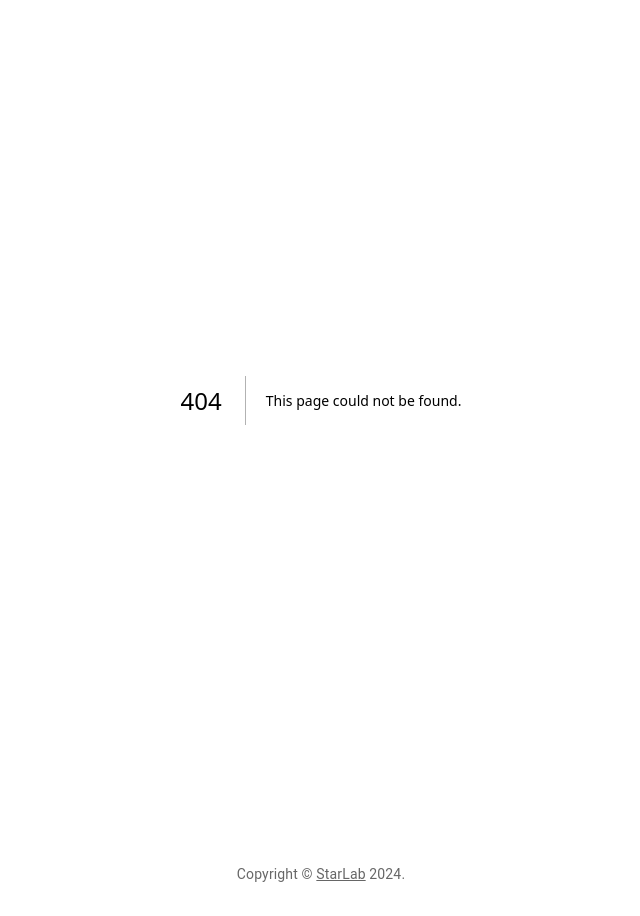
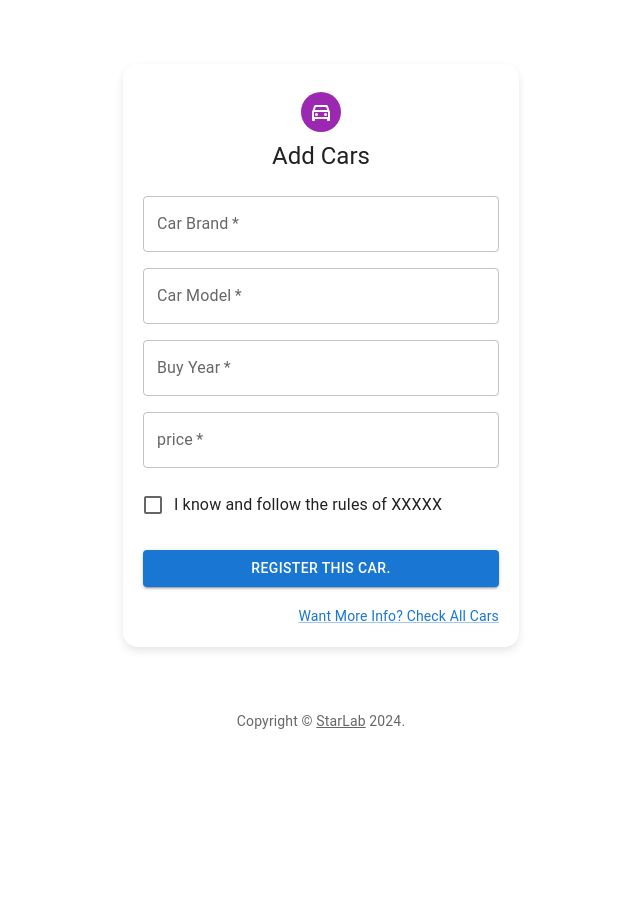
Before and after one commit to CnStarLab/CarRentalSys, a Next.js app in the folder src/frontend/: page /car in a window 1280 px wide. Before the commit this address had no page. Shown: the whole page, without its empty margins (319-959 px from the left). After the commit the page ends 800 px from the top, so only its background shows below. Built offline with nearby package versions, Linux system fonts and the light colour scheme.

Commit message:
[Frontend/update] Implement  page

```diff
--- /dev/null
+++ b/src/frontend/app/car/page.tsx
@@ -0,0 +1,159 @@
+'use client'
+import * as React from 'react';
+import Avatar from '@mui/material/Avatar';
+import Button from '@mui/material/Button';
+import TextField from '@mui/material/TextField';
+import FormControlLabel from '@mui/material/FormControlLabel';
+import Checkbox from '@mui/material/Checkbox';
+import Link from '@mui/material/Link';
+import Grid from '@mui/material/Grid';
+import Box from '@mui/material/Box';
+import DirectionsCarFilledOutlinedIcon from '@mui/icons-material/DirectionsCarFilledOutlined';
+import Typography from '@mui/material/Typography';
+import Container from '@mui/material/Container';
+import CssBaseline from '@mui/material/CssBaseline';
+import Modal from '../login/alert';
+
+export default function AddCars() {
+    const [modalMessage, setModalMessage] = React.useState('');
+    const [isModalOpen, setIsModalOpen] = React.useState(false);
+
+    const handleSubmit = async (event) => {
+      event.preventDefault();
+      const data = new FormData(event.currentTarget);
+
+      // formData 2 json
+      const formData = {
+        brand: data.get('brand'),
+        model: data.get('model'),
+        year: parseInt(data.get('year'), 10),
+        price: parseFloat(data.get('price')),
+        available: false,
+      };
+
+      try {
+        const response = await fetch('http://localhost:8080/api/v1/cars/addCar', {
+          method: 'POST',
+          headers: {
+            'Content-Type': 'application/json',
+          },
+          body: JSON.stringify(formData),
+        });
+
+        // parse response 2 json
+        const result = await response.json();
+
+        if (!response.ok) {
+          console.log(response.body)
+          throw new Error(`Register error! INFO: ${result.error}`);
+        }
+
+        console.log(result)
+        setModalMessage(result.message || 'Success!');
+      } catch (error) {
+        setModalMessage(`Error: ${error.message}`);
+      } finally {
+        setIsModalOpen(true);
+      }
+    };
+
+    const closeModal = () => {
+      setIsModalOpen(false);
+    };
+
+  return (
+    <Container component="main" maxWidth="xs">
+      <CssBaseline />
+      <Box
+        sx={{
+          marginTop: 8,
+          display: 'flex',
+          flexDirection: 'column',
+          alignItems: 'center',
+          background: 'rgba(255, 255, 255, 0.6)', // 半透明白色背景
+          backdropFilter: 'blur(10px)', // 磨砂玻璃效果
+          borderRadius: '15px', // 圆角
+          padding: '20px', // 内边距
+          boxShadow: '0 4px 8px rgba(0, 0, 0, 0.1)', // 阴影效果
+        }}
+      >
+        <Avatar sx={{ m: 1, bgcolor: 'secondary.main' }}>
+            <DirectionsCarFilledOutlinedIcon />
+        </Avatar>
+        <Typography component="h1" variant="h5">
+          Add Cars
+        </Typography>
+        <Box component="form" noValidate onSubmit={handleSubmit} sx={{ mt: 3 }}>
+          <Grid container spacing={2}>
+            <Grid item xs={12}>
+              <TextField
+                required
+                fullWidth
+                id="brand"
+                label="Car Brand"
+                name="brand"
+                type='text'
+                autoComplete="NaN"
+              />
+            </Grid>
+            <Grid item xs={12}>
+              <TextField
+                required
+                fullWidth
+                id="model"
+                label="Car Model"
+                name="model"
+                autoComplete="NaN"
+                type='text'
+              />
+            </Grid>
+            <Grid item xs={12}>
+              <TextField
+                required
+                fullWidth
+                name="year"
+                label="Buy Year"
+                id="year"
+                autoComplete="NaN"
+                type='number'
+              />
+            </Grid>
+            <Grid item xs={12}>
+              <TextField
+                required
+                fullWidth
+                name="price"
+                label="price"
+                id="price"
+                autoComplete="NaN"
+                type='number'
+              />
+            </Grid>
+            <Grid item xs={12}>
+              <FormControlLabel
+                control={<Checkbox value="allowExtraEmails" color="primary" />}
+                label="I know and follow the rules of XXXXX"
+              />
+            </Grid>
+          </Grid>
+          <Button
+            type="submit"
+            fullWidth
+            variant="contained"
+            sx={{ mt: 3, mb: 2 }}
+          >
+            Register This Car.
+          </Button>
+          <Grid container justifyContent="flex-end">
+            <Grid item>
+              <Link href="/allCar" variant="body2">
+                Want More Info? Check All Cars
+              </Link>
+            </Grid>
+          </Grid>
+        </Box>
+      </Box>
+      <Modal open={isModalOpen} message={modalMessage} onClose={closeModal} />
+    </Container>
+  );
+}
```
